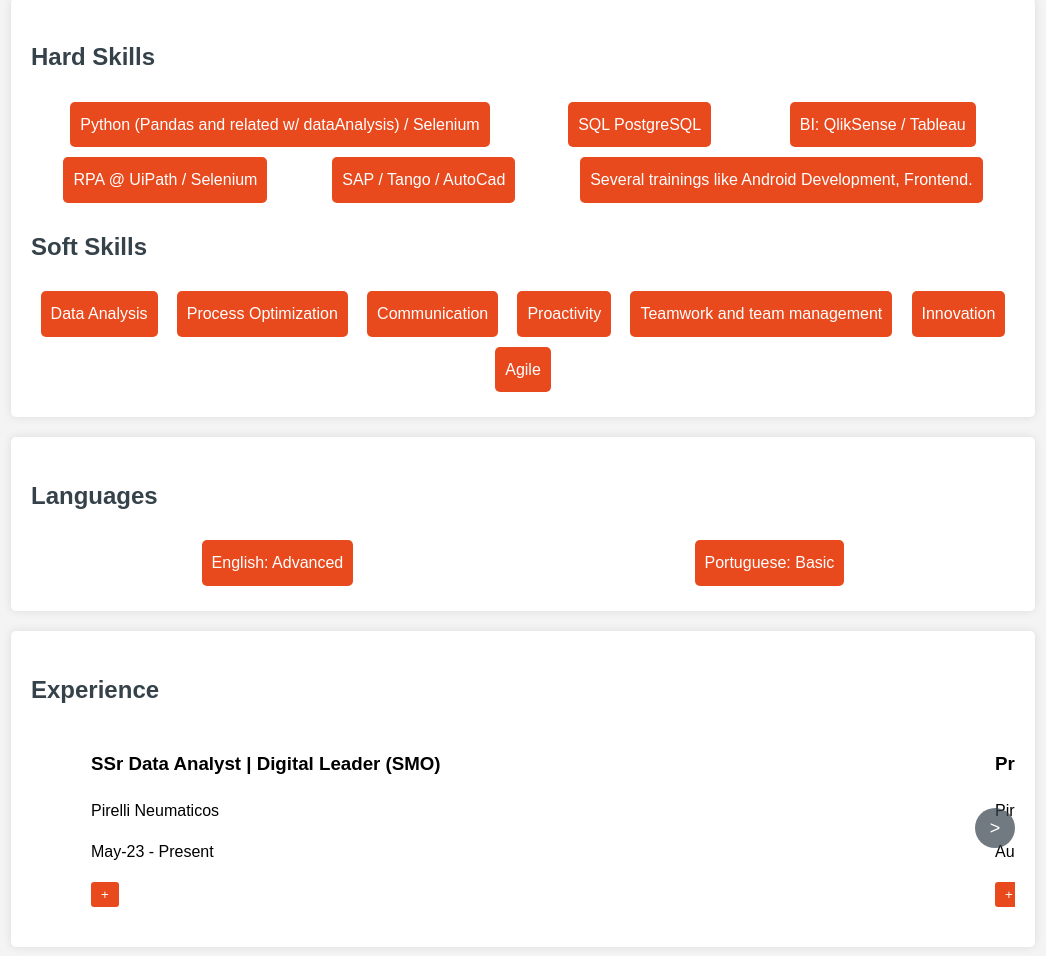
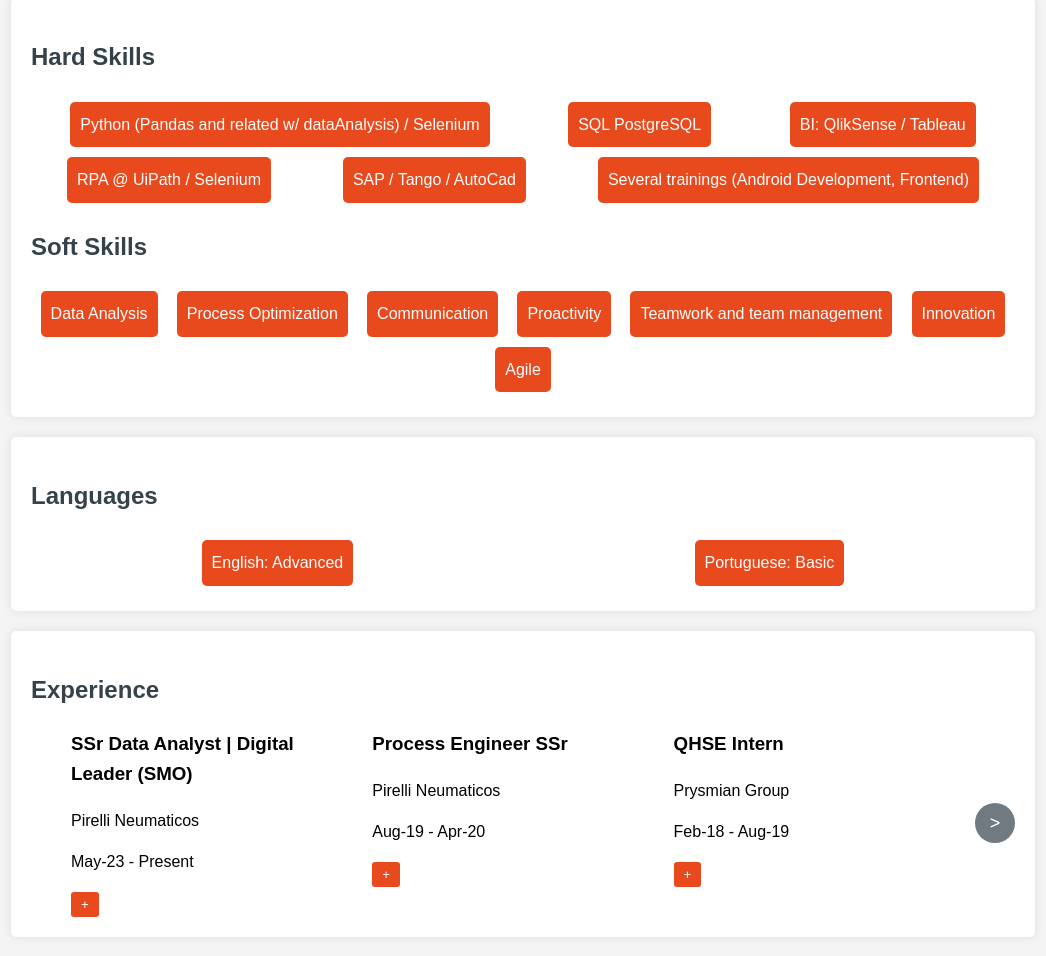
Before and after one commit to nachosmail/cv-landing-page, a plain HTML site: page index.html in a window 1280 px wide. Shown: the part 496-1452 px from the top of the page, without its empty margins (117-1163 px from the left). Drawn offline with Linux system fonts and the light colour scheme.

Commit message:
Update experience section

```diff
--- a/index.html
+++ b/index.html
@@ -79,12 +79,13 @@
             box-sizing: border-box;
         }
         .experience-container {
-            display: flex;
-            transition: transform 0.3s ease;
+        display: flex;
+        transition: transform 0.3s ease;
+        overflow: hidden;
         }
         .experience-item {
-            flex: 0 0 100%;
-            padding: 20px;
+            flex: 0 0 calc(33.33% - 20px); /* Mostrar tres experiencias a la vez */
+            margin-right: 20px; /* Espaciado entre items */
             box-sizing: border-box;
         }
         .experience-item h3 {
@@ -154,7 +155,7 @@
                 <span class="skill">BI: QlikSense / Tableau</span>
                 <span class="skill">RPA @ UiPath / Selenium</span>
                 <span class="skill">SAP / Tango / AutoCad</span>
-                <span class="skill">Several trainings like Android Development, Frontend.</span>
+                <span class="skill">Several trainings (Android Development, Frontend)</span>
             </div>
             <h2>Soft Skills</h2>
             <div class="skills">
```
